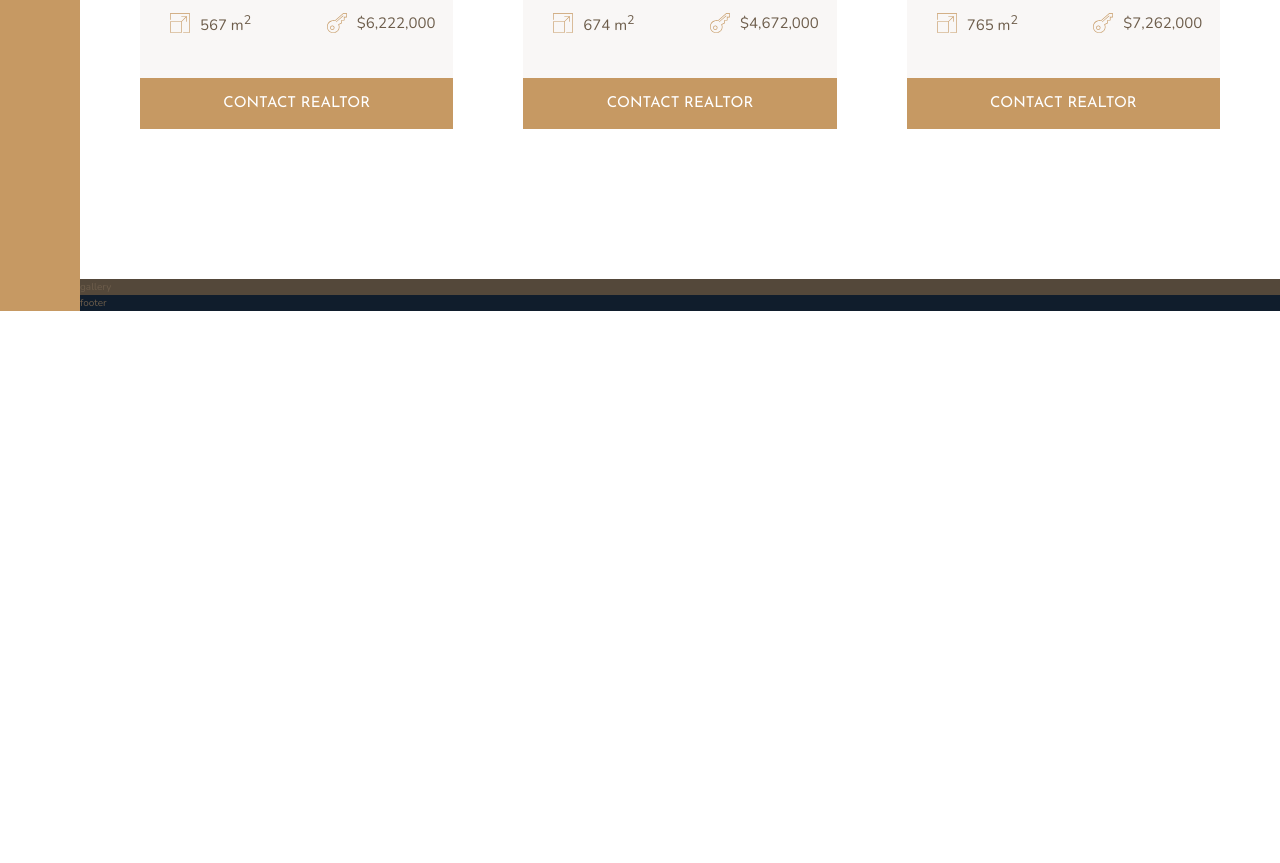
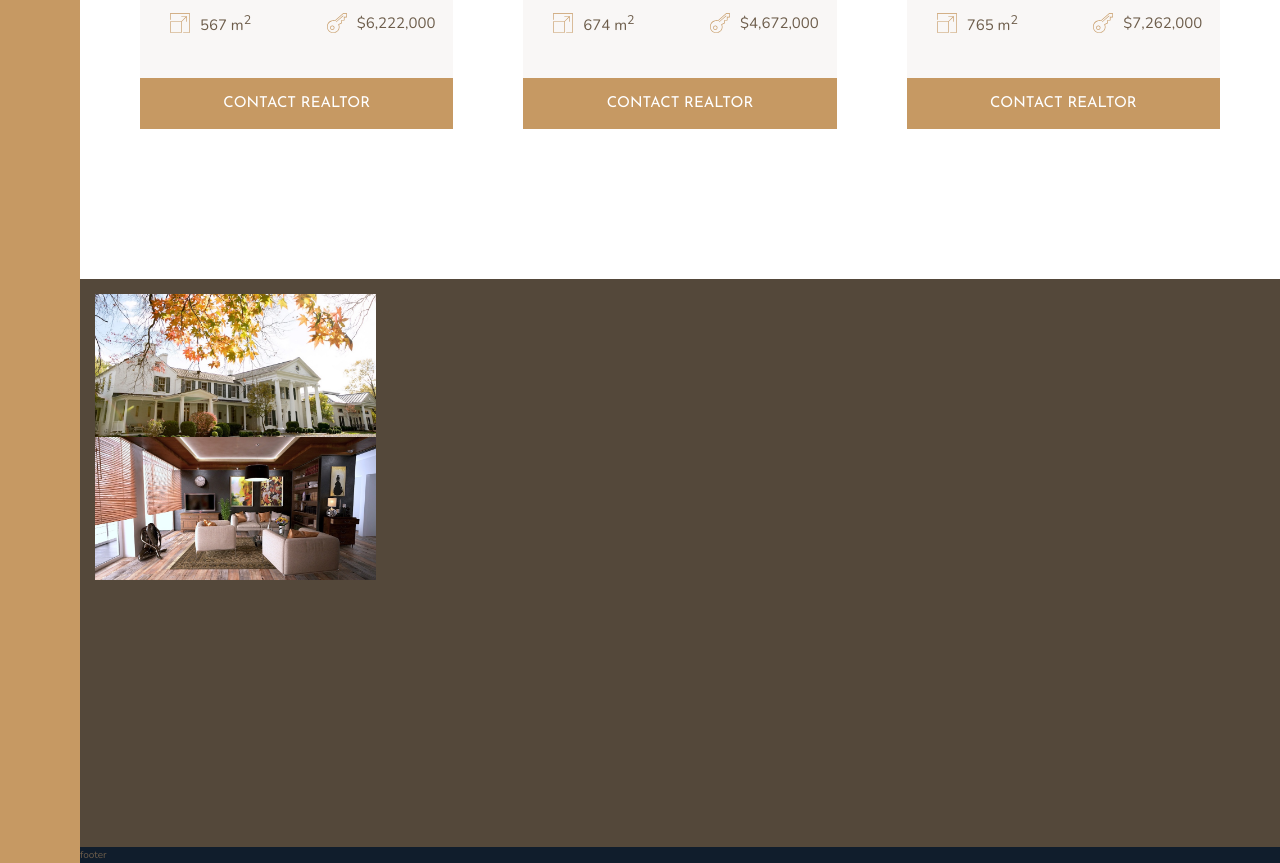
Before and after one commit to nishathapa/Nexter, a website: page index.html in a window 1280 px wide. Shown: the part 2851-3714 px from the top of the page. Before the commit the page ends 3162 px from the top, so only its background shows below. Drawn offline with nearby package versions, Linux system fonts and the light colour scheme.

Commit message:
Built Gallery section layout

```diff
--- a/index.html
+++ b/index.html
@@ -316,7 +316,11 @@
         </section>
 
         <section class="gallery">
-            gallery
+            <figure class="gallery__item gallery__item--1">
+                <img src="img/gal-1.jpeg" alt="Gallery Image 1" class="gallery__img">
+                <img src="img/gal-2.jpeg" alt="Gallery Image 2" class="gallery__img">
+            </figure>
+
         </section>
 
         <footer class="footer">
--- a/sass/_gallery.scss
+++ b/sass/_gallery.scss
@@ -1,4 +1,29 @@
 .gallery {
     background-color: $color-grey-dark-1;
     grid-column: full-start / full-end;
+
+    display: grid;
+    grid-template-columns: repeat(8, 1fr);
+    grid-template-rows: repeat(7, 5vw);
+
+    grid-gap: 1.5rem;
+    padding: 1.5rem;
+
+    &__item {
+        &--1{
+            grid-row: 1/span 2;
+            grid-column: 1/ span 2;
+        }
+    }
+
+    &__img{
+        width: 100%;
+        height: 100%;
+        object-fit: cover;
+        display: block;
+    }
+
+    & > * {
+        width: 100%;
+    }
 }
```
Also changed, not shown: css/style.css.
